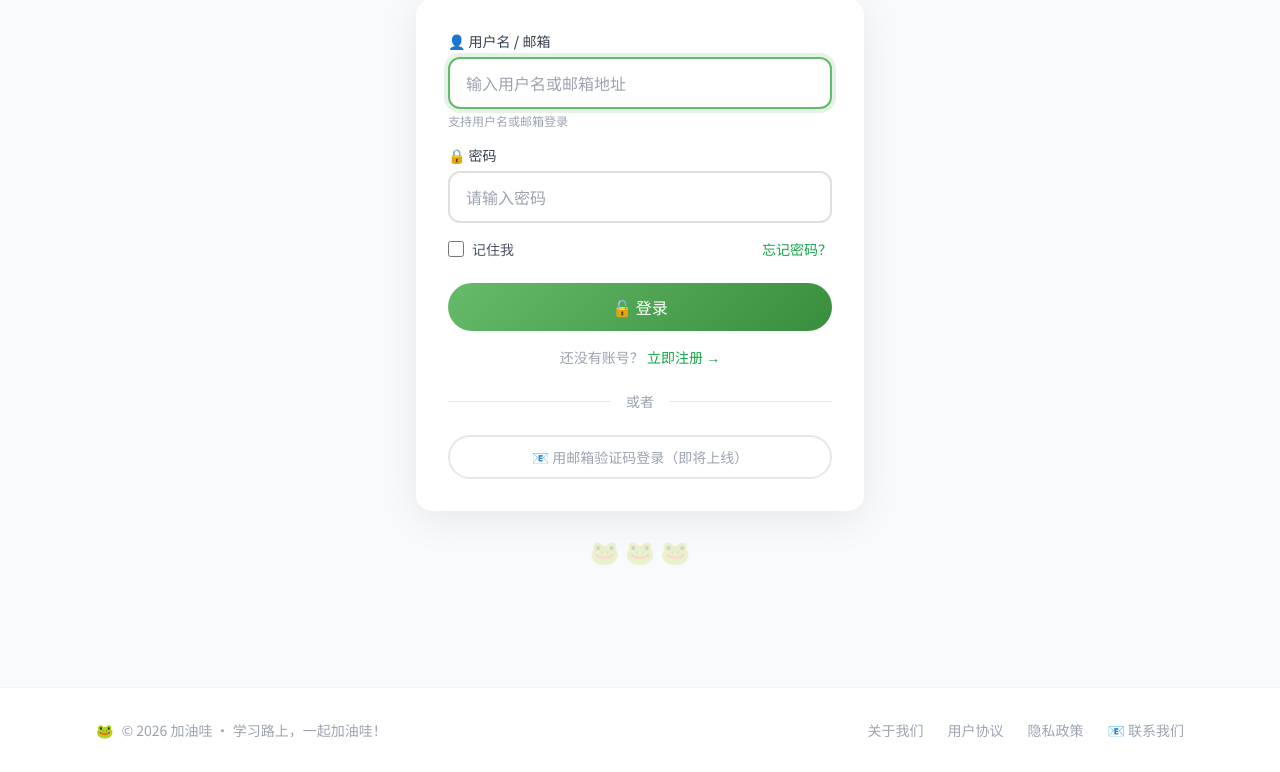
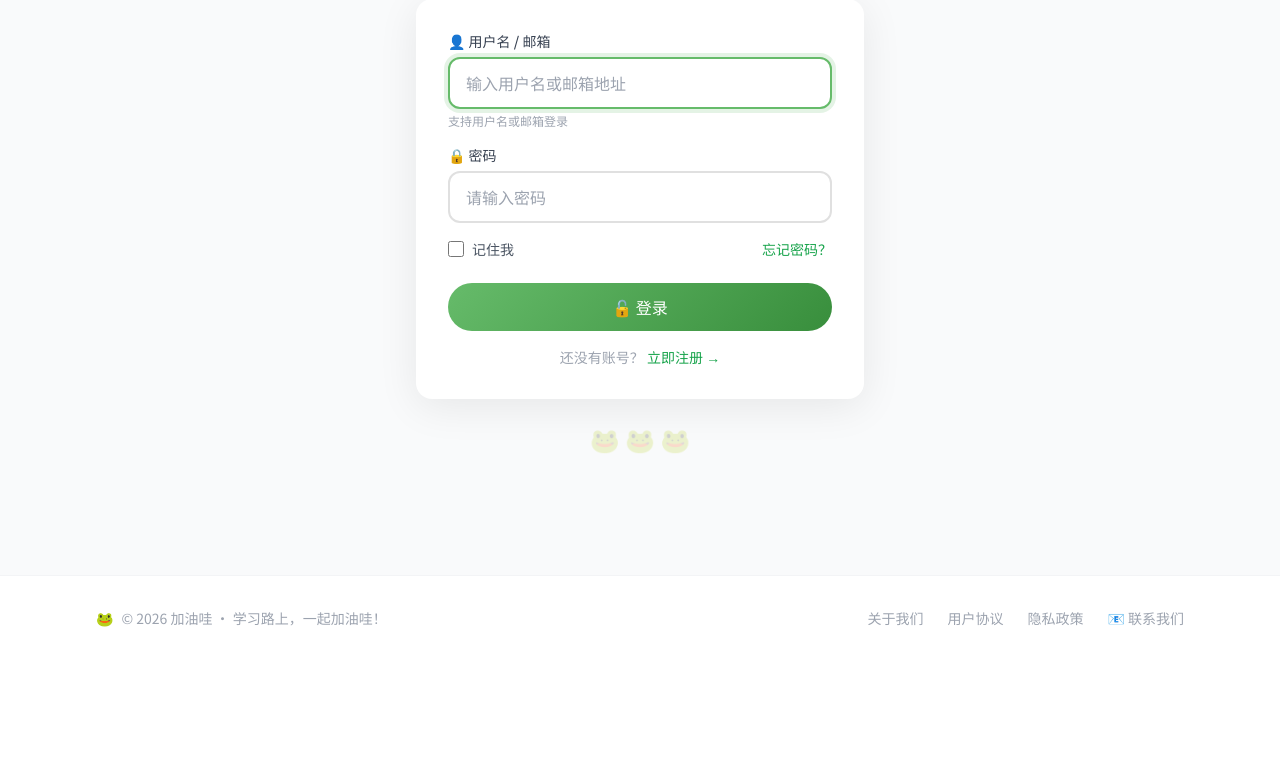
Before and after one commit to clytiee/jiayouwa, a Django app: page /login/ in a window 1280 px wide. Shown: the part 318-1090 px from the top of the page. After the commit the page ends 945 px from the top, so only its background shows below. Run offline with Django 5.2, Linux system fonts and the light colour scheme; some libraries are stand-ins or nearby versions.

```diff
--- a/templates/base.html
+++ b/templates/base.html
@@ -4,6 +4,13 @@
     <meta charset="UTF-8">
     <meta name="viewport" content="width=device-width, initial-scale=1.0">
     <title>{% block title %}加油哇 - 学习路上，一起加油哇！🐸{% endblock %}</title>
+
+    <!-- 🆕 favicon -->
+    <link rel="icon" type="image/x-icon" href="/static/favicon.png">
+	<link rel="icon" type="image/png" sizes="64x64" href="/static/favicon-64.png">
+	<link rel="icon" type="image/png" sizes="128x128" href="/static/favicon-128.png">
+    <link rel="shortcut icon" href="/static/favicon.png">
+
     <script src="https://cdn.tailwindcss.com"></script>
     <script defer src="https://cdn.jsdelivr.net/npm/alpinejs@3.x.x/dist/cdn.min.js"></script>
     <script src="https://unpkg.com/htmx.org@1.9.10"></script>
--- a/templates/index.html
+++ b/templates/index.html
@@ -1,7 +1,7 @@
 {% extends 'base.html' %}
 {% load static %}
 
-{% block title %}首页 - 加油哇 🐸{% endblock %}
+{% block title %}加油哇 - 首页{% endblock %}
 
 {% block content %}
 <div class="max-w-4xl mx-auto">
--- a/templates/users/login.html
+++ b/templates/users/login.html
@@ -66,21 +66,6 @@
                 <p class="text-center text-sm text-gray-400 mt-4">
                     还没有账号？ <a href="{% url 'users:register' %}" class="text-green-600 hover:text-green-700 font-medium">立即注册 →</a>
                 </p>
-
-                <!-- 分隔线 -->
-                <div class="relative my-6">
-                    <div class="absolute inset-0 flex items-center">
-                        <div class="w-full border-t border-gray-200"></div>
-                    </div>
-                    <div class="relative flex justify-center text-sm">
-                        <span class="px-4 bg-white text-gray-400">或者</span>
-                    </div>
-                </div>
-
-                <!-- 邮箱验证码登录（后期功能） -->
-                <button type="button" disabled class="w-full py-2.5 border-2 border-gray-200 rounded-full text-sm text-gray-400 hover:border-gray-300 transition cursor-not-allowed">
-                    📧 用邮箱验证码登录（即将上线）
-                </button>
             </form>
         </div>
 
```
Also changed, not shown: static/favicon-128.png (added), static/favicon-32.png (added), static/favicon-64.png (added), 3 other files.
